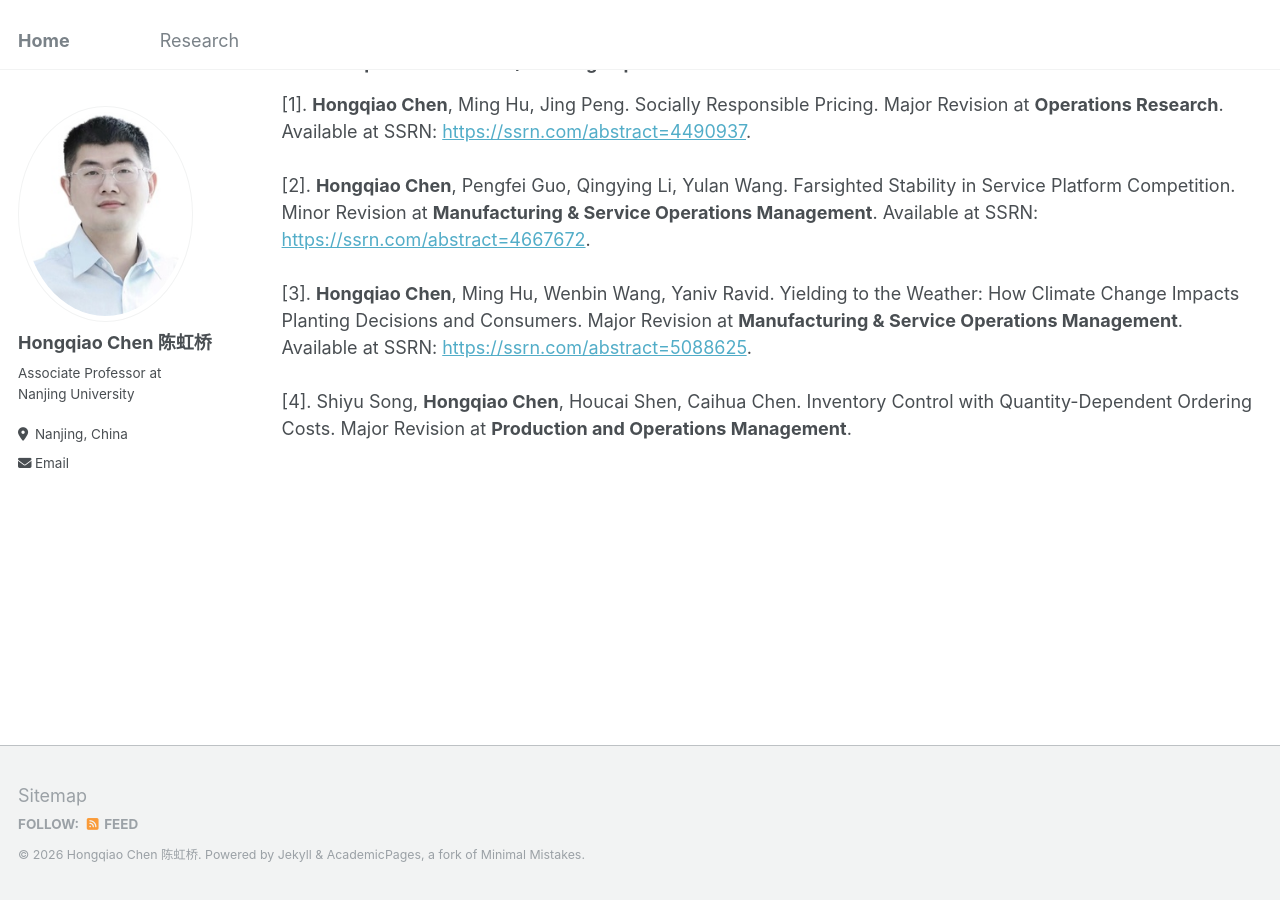
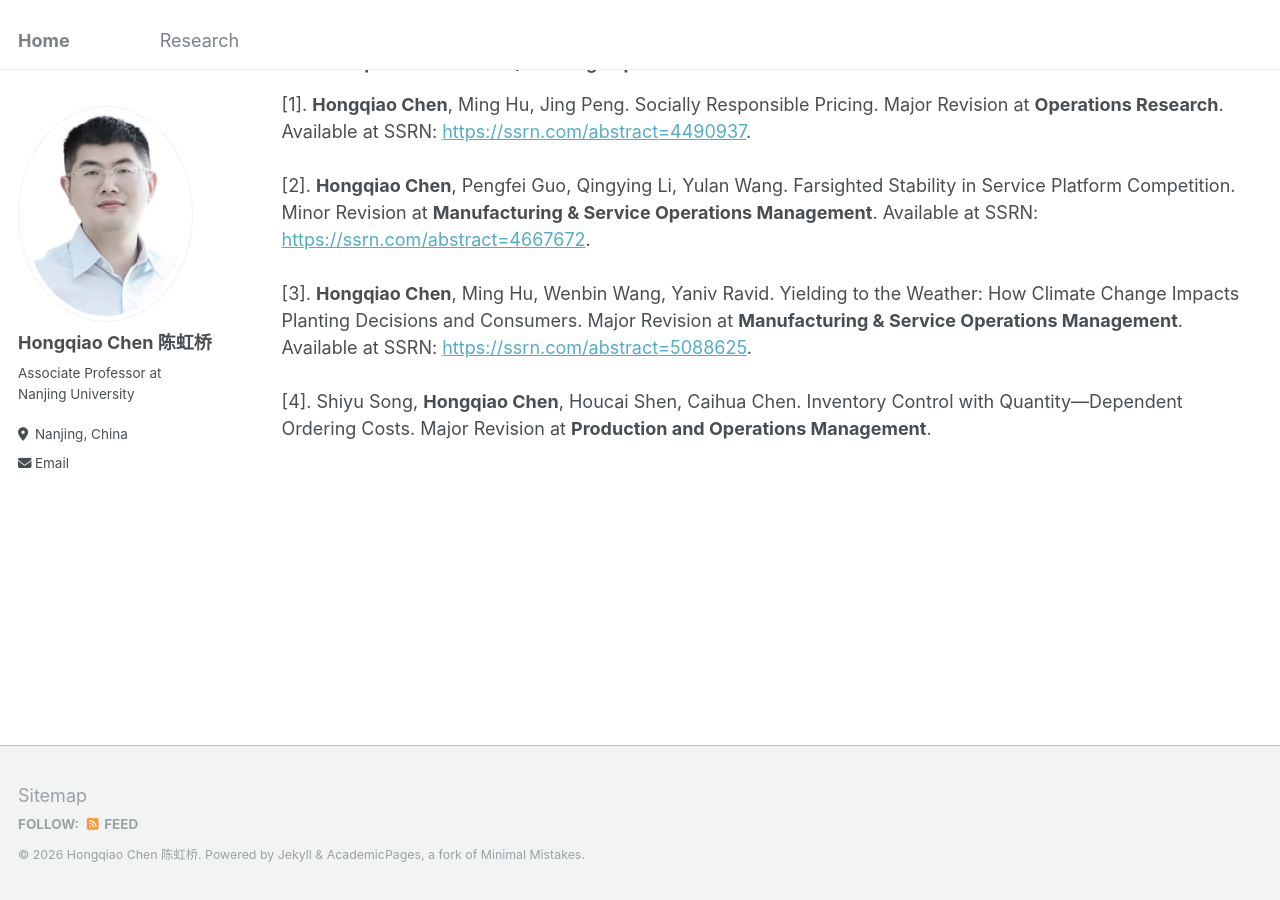
Before and after one commit to chq2024/chq2024.github.io, a Jekyll site: the page built from research.md, in a window 1280 px wide and 900 px high, scrolled down 1381 px. Built offline with Jekyll 4.4.1, drawn with Linux system fonts in a browser that asks for light colours.

```diff
--- a/research.md
+++ b/research.md
@@ -30,4 +30,4 @@ redirect_from:
 [1]. **Hongqiao Chen**, Ming Hu, Jing Peng. Socially Responsible Pricing. Major Revision at **Operations Research**. Available at SSRN: [https://ssrn.com/abstract=4490937](https://ssrn.com/abstract=4490937).<br/><br/>
 [2]. **Hongqiao Chen**, Pengfei Guo, Qingying Li, Yulan Wang. Farsighted Stability in Service Platform Competition. Minor Revision at **Manufacturing & Service Operations Management**. Available at SSRN: [https://ssrn.com/abstract=4667672](https://ssrn.com/abstract=4667672).<br/><br/>
 [3]. **Hongqiao Chen**, Ming Hu, Wenbin Wang, Yaniv Ravid. Yielding to the Weather: How Climate Change Impacts Planting Decisions and Consumers. Major Revision at **Manufacturing & Service Operations Management**.  Available at SSRN: [https://ssrn.com/abstract=5088625](https://ssrn.com/abstract=5088625).<br/><br/>
-[4]. Shiyu Song, **Hongqiao Chen**, Houcai Shen, Caihua Chen. Inventory Control with Quantity-Dependent Ordering Costs. Major Revision at **Production and Operations Management**. <br/><br/>
+[4]. Shiyu Song, **Hongqiao Chen**, Houcai Shen, Caihua Chen. Inventory Control with Quantity—Dependent Ordering Costs. Major Revision at **Production and Operations Management**. <br/><br/>
```
